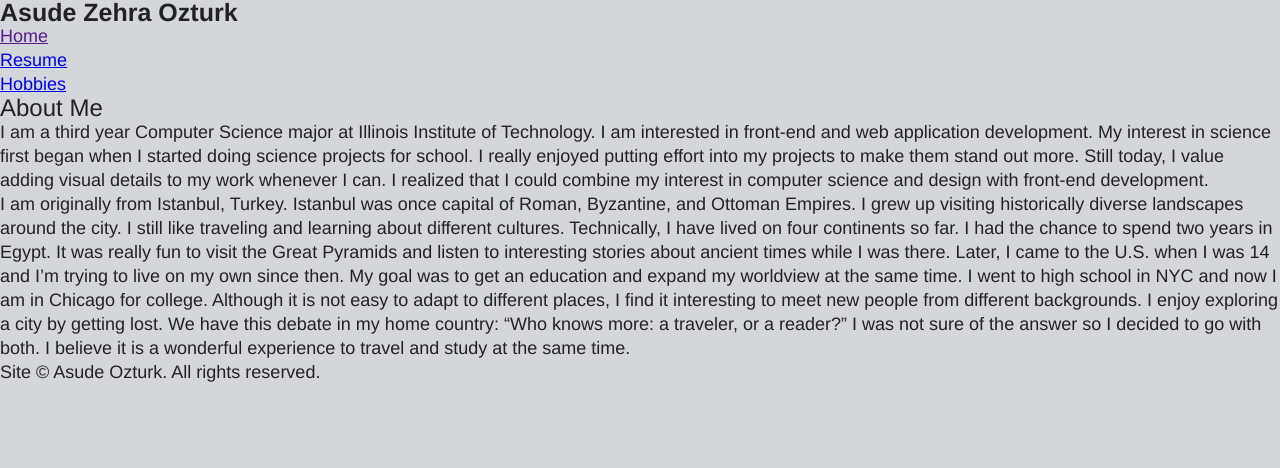
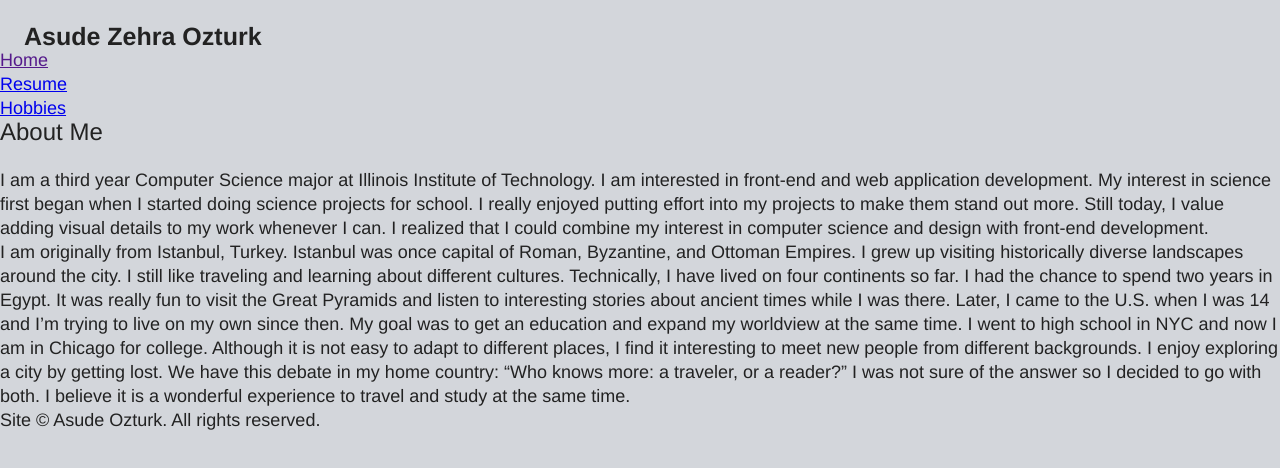
Before and after one commit to asudeozturk/project-two, a plain HTML site: page index.html in a window 1280 px wide. Drawn offline with Linux system fonts and the light colour scheme.

Commit message:
Separate headers from other elements with padding-bottom

```diff
--- a/assets/css/screen.css
+++ b/assets/css/screen.css
@@ -17,10 +17,12 @@ html {
 h1 {
   font-size: 25px;
   font-weight: 800;
+  padding-top: 24px;
+  padding-left: 24px;
 }
 h2 {
   font-size: 24px;
-
+  padding-bottom: 24px;
 }
 h3{
   font-size: 20px;
```
